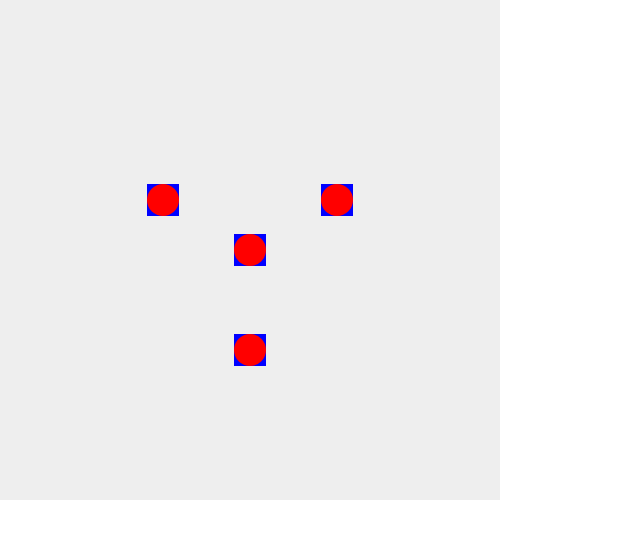
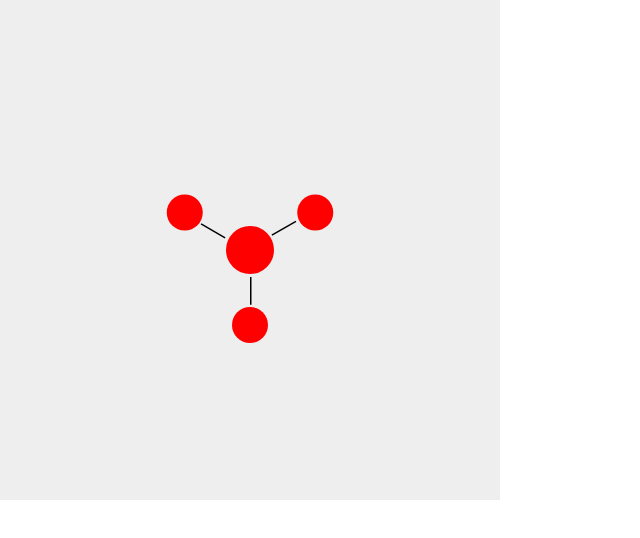
Before and after one commit to kasperski95/portfolio-2019, a React (Create React App) app: page / in a window 1280 px wide. Shown: the top 538 px of the page, without its empty margins (0-640 px from the left). Built offline with nearby package versions, Linux system fonts and the light colour scheme.

Commit message:
Add lines

```diff
--- a/src/App.js
+++ b/src/App.js
@@ -22,6 +22,7 @@ class App extends Component {
         <Trenu
           style={{width: `500px`, height: `500px`, backgroundColor: `#EEE`}}
           root={this.state.root}
+          scaling={0.75}
         />
       </div>
     );
--- a/src/components/Trenu.js
+++ b/src/components/Trenu.js
@@ -7,12 +7,15 @@ export default class Trenu extends Component {
     super(props);
 
     //generate data structure to work with (BFS)
-    let root = {userData: props.root, parent: null, children: [], span: 100, opacity: 1};
+    let root = {userData: props.root, parent: null, children: [], expanded: true, visible: true, height: 0};
     let nodes = [root];
     let queue = [];
+    let maxHeight = 0;
+
     root.userData.children.forEach(child => {
-      queue.push({userData: child, parent: root, children: [], span: 0, opacity: 1});
+      queue.push({userData: child, parent: root, children: [], expanded: false, visible: true, height: 1});
       root.children.push(queue[queue.length-1]);
+      maxHeight = 1;
     });
 
     while (queue.length) {
@@ -21,12 +24,18 @@ export default class Trenu extends Component {
       if (node.userData.children) {
         node.userData.children.forEach((child) => {
           if (queue.indexOf(child) === -1) {
-            queue.push({userData: child, parent: node, children: [], span: 0, opacity: 1});
+            queue.push({userData: child, parent: node, children: [], expanded: false, visible: false, height: node.height + 1});
             node.children.push(queue[queue.length-1]);
+            if (node.height + 1 > maxHeight) maxHeight = node.height + 1;
           }
         });
       }
     }
+
+    //depth -> height
+    nodes.forEach((value, index, array) => {
+      array[index].height = maxHeight - array[index].height;
+    });
 
     this.state = {
       nodes,
@@ -36,40 +45,38 @@ export default class Trenu extends Component {
 
 
   handleClick = (node, e) => {
-		e.stopPropagation();
+    if (node !== this.state.active) {
+      //go deeper
+      //hide all visible nodes except the pressed one
+      this.state.active.children.forEach((value, index, array) => {
+        if (array[index] !== node) array[index].visible = false;
+      });
+      if (this.state.active !== node)
+        this.state.active.visible = false;
 
-		this.state.active.children.forEach((value, index, array) => {
-			if (array[index] != node) array[index].opacity = 0;
-    });
-    if (this.state.active != node)
-		  this.state.active.opacity = 0;
-
-    if (node.span == 0) {
-      node.span = 100;
+      node.expanded = true;
       node.children.forEach((value, index, array) => {
-        array[index].opacity = 1;
+        array[index].visible = true;
       });
 
       this.setState({
         nodes: this.state.nodes,
         active: node
       })
-    } else {
-      node.span = 0;
 
-      if (node.parent) {
-        node.parent.opacity = 1;
-        node.parent.children.forEach((value, index, array) => {
-          array[index].opacity = 1;
-        });
-      }
+    } else if (node.parent) {
+      //go higher
+      node.expanded = false;
+      node.parent.visible = true;
+      node.parent.children.forEach((value, index, array) => {
+        array[index].visible = true;
+      });
 
       this.setState({
         nodes: this.state.nodes,
-        active: node.parent || node
+        active: node.parent
       })
     }
-
   }
 
 
@@ -77,7 +84,13 @@ export default class Trenu extends Component {
     return (
       <div style={{...this.props.style, overflow: `hidden`}}>
         <Canvas>
-          <Node data={this.state.nodes[0]} onClick={this.handleClick} />
+          <Node
+            onClick={this.handleClick}
+            data={this.state.nodes[0]}
+            scaling={this.props.scaling}
+            span={100}
+            active={this.state.active}
+          />
         </Canvas>
       </div>
     )
--- a/src/components/atoms/Canvas.js
+++ b/src/components/atoms/Canvas.js
@@ -13,8 +13,8 @@ export default class Canvas extends Component {
 
 const canvasStyle = {
   position: `relative`,
-  width: `5px`,
-  height: `5px`,
+  width: `0px`,
+  height: `0px`,
   marginTop: `50%`,
   marginLeft: `50%`,
   backgroundColor: `green`
--- a/src/components/atoms/Node.js
+++ b/src/components/atoms/Node.js
@@ -1,46 +1,93 @@
 import React, { Component } from 'react'
+import { Motion, spring } from 'react-motion'
 
 export default class Node extends Component {
+
   render() {
+    let hiddenNodes = [];
+    let tmp = this.props.active.parent;
+    while (tmp) {
+      hiddenNodes.push(tmp);
+      tmp = tmp.parent;
+    }
+
+    const deadzone = 36;
     const offset = this.props.offset || 0;
-    const span = this.props.data.span || 0;
+    const span = this.props.data.expanded? this.props.span : 0;
     const angle = this.props.angle || 0;
-    const data = span? (this.props.data.children || []) : [];
-    let angleDelta = 0;
-    if (this.props.data.children)
-      angleDelta = 2 * Math.PI / this.props.data.children.length;
+    const angleDelta = this.props.data.children? 2 * Math.PI / this.props.data.children.length : 0;
+    const nodeOpacity = (!this.props.data.visible && hiddenNodes.indexOf(this.props.data) !== -1)? 0 : 1;
+    const subtreeOpacity = (!this.props.data.visible && hiddenNodes.indexOf(this.props.data) === -1 && hiddenNodes.indexOf(this.props.data.parent) !== -1)? 0 : 1;
+    const lineOpacity = this.props.data.visible && this.props.data != this.props.active? 1 : 0;
 
     return (
+      <Motion style={{nodeOpacity: spring(nodeOpacity), span: spring(span), subtreeOpacity: spring(subtreeOpacity), lineOpacity: spring(lineOpacity)}}>{interpolated => {
+        const data = interpolated.span? (this.props.data.children || []) : [];
+        const disabled = (0 < interpolated.span && interpolated.span < deadzone)? true : false;
+
+
+
+        return (
+          <React.Fragment>
+             {/* THE LINE */}
+             <div style={{
+                  position: `absolute`,
+                  top: `0px`,
+                  left: `0px`,
+                  width: `2px`,
+                  backgroundColor: `black`,
+                  height: `${Math.max(offset - deadzone * (1 + this.props.scaling), 0)}px`,
+                  transformOrigin: `-50% 0%`,
+                  transform: `rotate(${-angle}rad) translate(0px, ${deadzone}px)`,
+                  zIndex: `50`,
+                  opacity: `${interpolated.lineOpacity}`
+                }}>
+                </div>
+
             <div style={{...bigWrapper,
               top: `${Math.cos(angle) * offset}px`,
               left: `${Math.sin(angle) * offset}px`,
-        backgroundColor: `blue`
+              transform: `translate(-50%, -50%) scale(${this.props.scaling})`,
+              opacity: `${interpolated.subtreeOpacity}`
               }}
               >
-
               <div style={{...miniWrapper}}>
 
-          <div style={{...nodeStyle, opacity: `${this.props.data.opacity}`}}
-            onClick={(e) => {this.props.onClick(this.props.data, e)}}
-          ></div>
 
+
+                {/* RECURENCE */}
                 {data.map((value, index, array) => {
-            return (<Node key={index} data={array[index]} onClick={this.props.onClick} offset={span} angle={angleDelta * index}/>);
+                  return (
+                    <Node key={index}
+                      data={array[index]}
+                      onClick={this.props.onClick}
+                      offset={interpolated.span}
+                      angle={angleDelta * index}
+                      disabled={disabled}
+                      scaling={this.props.scaling}
+                      span={this.props.span}
+                      active={this.props.active}
+                    />);
                 })}
 
+                {/* THE NODE */}
+                <div style={{...nodeStyle, transform: `translate(-50%, -50%) scale(${1/this.props.scaling})`, opacity: `${interpolated.nodeOpacity}`}}
+                  onClick={(e) => {if(!this.props.disabled && this.props.data.visible) this.props.onClick(this.props.data, e)}}
+                ></div>
               </div>
-
             </div>
+          </React.Fragment>
+      )}}</Motion>
     )
   }
 }
 
 
 const bigWrapper = {
-  width: `2em`,
-  height: `2em`,
+  width: `3em`,
+  height: `3em`,
   position: `absolute`,
-  transform: `translate(-50%, -50%)`
+  zIndex: `100`
 }
 
 // reference point for children
@@ -56,5 +103,8 @@ const nodeStyle = {
   height: `100%`,
   backgroundColor: `red`,
   borderRadius: `50%`,
-  transform: `translate(-50%, -50%)`
+  position: `absolute`,
+  top: `0`,
+  left: `0`,
+  zIndex: `100`
 }
```
Lines whose indentation alone changed are shown as unchanged.
